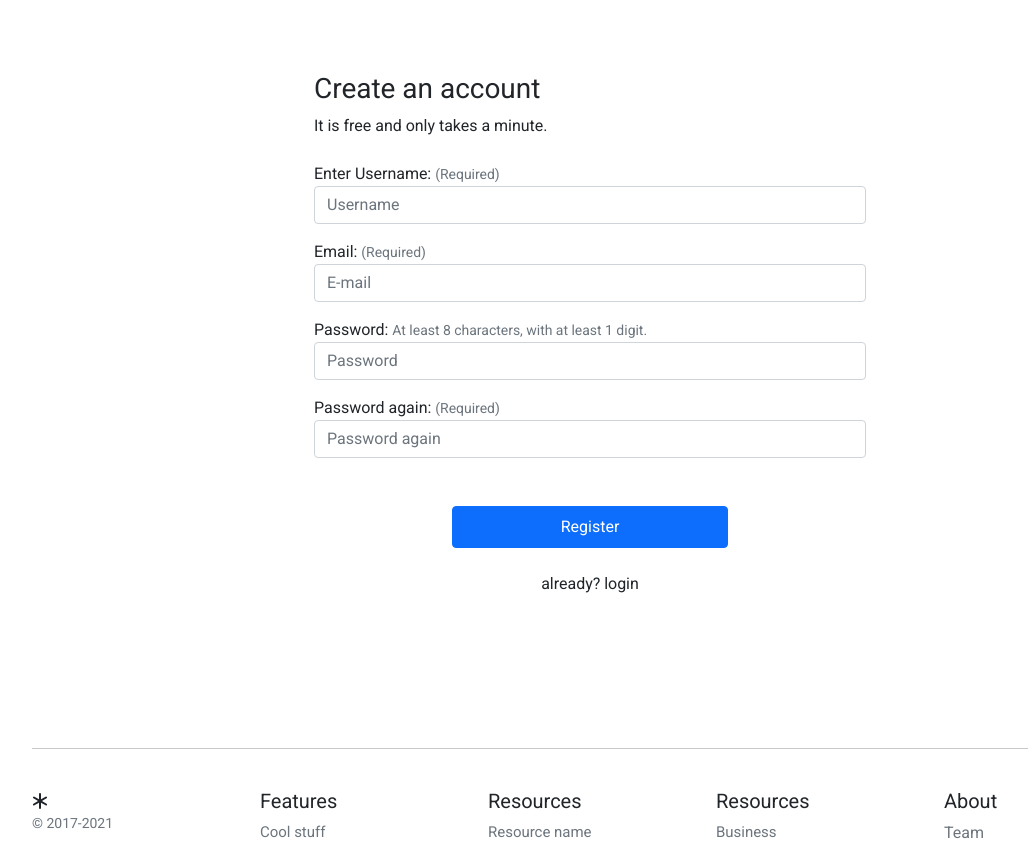
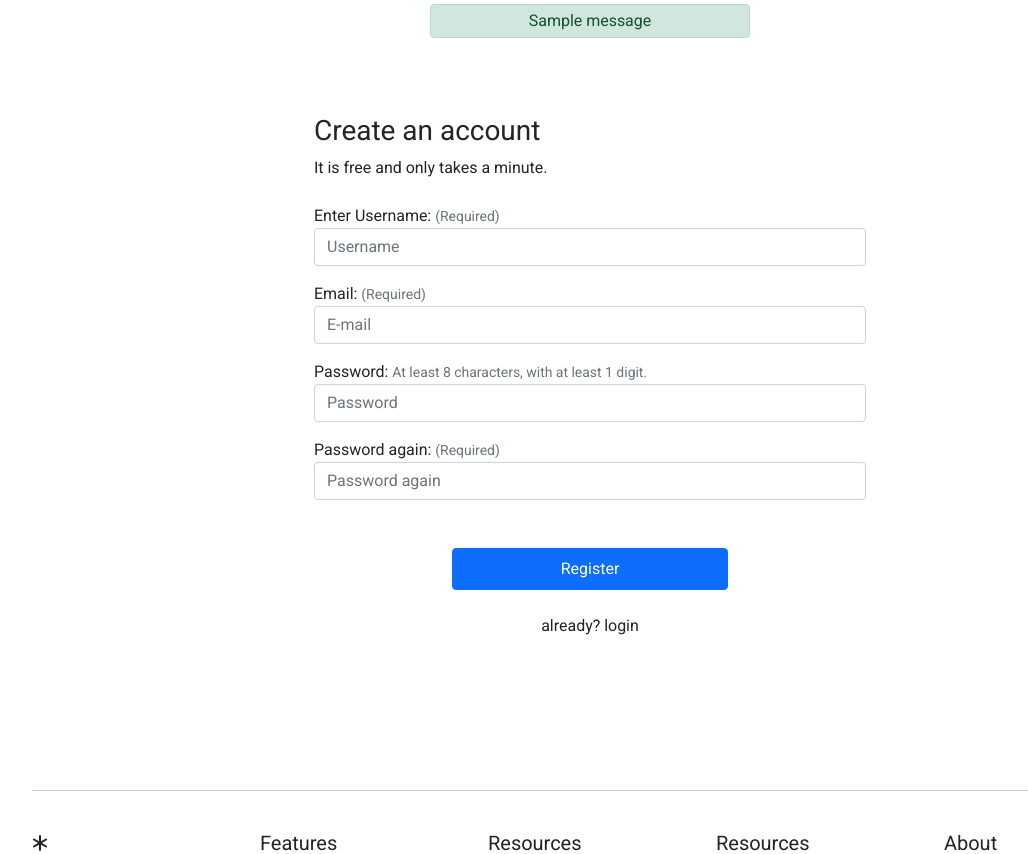
Before and after one commit to chrisdotgrubb/djangoEcommerce, a Django app: page /user/register/ in a window 1280 px wide. Shown: the part 113-967 px from the top of the page, without its empty margins (50-1078 px from the left). Run offline with Django 4.2, Linux system fonts and the light colour scheme; tables that the repository leaves empty hold one stand-in row (values such as "Sample post"); one stand-in notice (Sample message) is shown; some libraries are stand-ins or nearby versions.

Commit message:
Added messages.
Also enabled password validation.

```diff
--- a/djangoEcommerce/settings.py
+++ b/djangoEcommerce/settings.py
@@ -1,5 +1,6 @@
 import os.path
 from pathlib import Path
+from django.contrib.messages import constants as message_constants
 
 BASE_DIR = Path(__file__).resolve().parent.parent
 
@@ -53,6 +54,10 @@ LOGGING = {
 		'level': 'DEBUG',
 	},
 }
+
+MESSAGE_STORAGE = 'django.contrib.messages.storage.session.SessionStorage'
+
+MESSAGE_LEVEL = message_constants.DEBUG
 
 ROOT_URLCONF = 'djangoEcommerce.urls'
 
--- a/store/views.py
+++ b/store/views.py
@@ -1,3 +1,4 @@
+from django.contrib import messages
 from django.template.response import TemplateResponse
 from django.shortcuts import get_object_or_404
 from cart.forms import AddForm
--- a/templates/base.html
+++ b/templates/base.html
@@ -16,6 +16,7 @@
 
 <body>
 {% include 'navbar.html' %}
+{% include 'messages.html' %}
 <div id="content">{% block content %} {% endblock %}</div>
 {% include 'footer.html' %}
 <script src="https://unpkg.com/htmx.org@1.7.0"></script>
--- a/templates/home.html
+++ b/templates/home.html
@@ -14,7 +14,7 @@
 					creator,
 					etc. Make it short and sweet, but not too short so folks don’t simply skip over it entirely.</p>
 				<p>
-					<a href="#" class="btn btn-primary my-2">Make an account</a>
+					<a href="{% url 'user:register' %}" class="btn btn-primary my-2">Make an account</a>
 				</p>
 			</div>
 		</div>
--- /dev/null
+++ b/templates/messages.html
@@ -0,0 +1,27 @@
+{% if messages %}
+	<div class="text-center">
+		{% for message in messages %}
+			{% if message.tags == 'info' %}
+				<div class="container alert alert-info my-1 p-1 w-25 text-center">
+					{{ message }}
+				</div>
+			{% elif message.tags == 'success' %}
+				<div class="container alert alert-success my-1 p-1 w-25 text-center">
+					{{ message }}
+				</div>
+			{% elif message.tags == 'warning' %}
+				<div class="container alert alert-warning my-1 p-1 w-25 text-center">
+					{{ message }}
+				</div>
+			{% elif message.tags == 'error' %}
+				<div class="container alert alert-danger my-1 p-1 w-25 text-center">
+					{{ message }}
+				</div>
+			{% else %}
+				<div class="container alert alert-primary my-1 p-1 w-25 text-center">
+					{{ message }}
+				</div>
+			{% endif %}
+		{% endfor %}
+	</div>
+{% endif %}
--- a/user/forms.py
+++ b/user/forms.py
@@ -1,11 +1,13 @@
 from django import forms
+from django.contrib.auth import password_validation
 from .models import MyUser
+
 
 class RegistrationForm(forms.ModelForm):
 
 	username = forms.CharField(label='Enter Username: ', min_length=4, max_length=50, help_text='Required')
 	email = forms.EmailField(label='Email: ', max_length=100, help_text='Required', error_messages={'required': 'Email is required.'})
-	password1 = forms.CharField(label='Password: ', widget=forms.PasswordInput)
+	password1 = forms.CharField(label='Password: ', widget=forms.PasswordInput, help_text=password_validation.password_validators_help_text_html)
 	password2 = forms.CharField(label='Password again: ', widget=forms.PasswordInput)
 
 	class Meta:
@@ -35,6 +37,7 @@ class RegistrationForm(forms.ModelForm):
 		cd = self.cleaned_data
 		if cd['password1'] != cd['password2']:
 			raise forms.ValidationError('Passwords do not match.')
+		password_validation.validate_password(cd['password2'], None)
 		return cd['password2']
 
 	def clean_email(self):
--- a/user/views.py
+++ b/user/views.py
@@ -1,6 +1,9 @@
+from django.contrib import messages
 from django.contrib.auth import login
 from django.contrib.auth.decorators import login_required
+from django.contrib.auth.password_validation import validate_password
 from django.contrib.sites.shortcuts import get_current_site
+from django.core.exceptions import ObjectDoesNotExist, ValidationError
 from django.shortcuts import redirect
 from django.template.loader import render_to_string
 from django.template.response import TemplateResponse
@@ -13,6 +16,7 @@ from .token import account_activation_token
 
 def user_registration_view(request):
 	if request.user.is_authenticated:
+		messages.add_message(request, messages.INFO, 'You are already logged in. Log out if you want to create another account.')
 		return redirect('/')
 
 	if request.method == 'POST':
@@ -33,6 +37,8 @@ def user_registration_view(request):
 				'token': account_activation_token.make_token(user),
 			})
 			user.email_user(subject=subject, message=message)
+			messages.add_message(request, messages.SUCCESS, 'Account created, check your email to confirm activation.')
+			return redirect('/')
 	else:
 		form = RegistrationForm()
 
@@ -46,15 +52,18 @@ def account_activate(request, uidb64, token):
 	try:
 		uid = force_str(urlsafe_base64_decode(uidb64))
 		user = MyUser.objects.get(pk=uid)
-	except:
+	except ObjectDoesNotExist:
+		messages.add_message(request, messages.ERROR, 'Account not found.')
 		return TemplateResponse(request, 'registration/activation_invalid.html')
 
 	if user is not None and account_activation_token.check_token(user, token):
 		user.is_active = True
 		user.save()
 		login(request, user)
+		messages.add_message(request, messages.SUCCESS, 'Account activated, email confirmed.')
 		return redirect('user:dashboard')
 	else:
+		messages.add_message(request, messages.ERROR, 'Account error, may have already been activated.')
 		return TemplateResponse(request, 'registration/activation_invalid.html')
 
 
```
